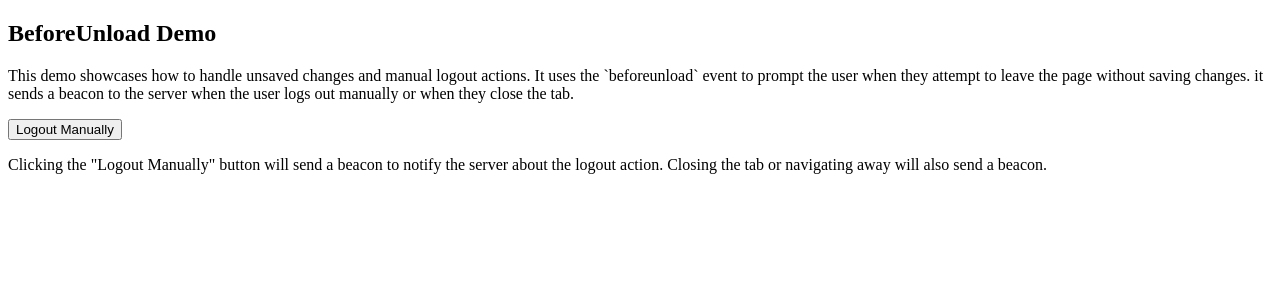
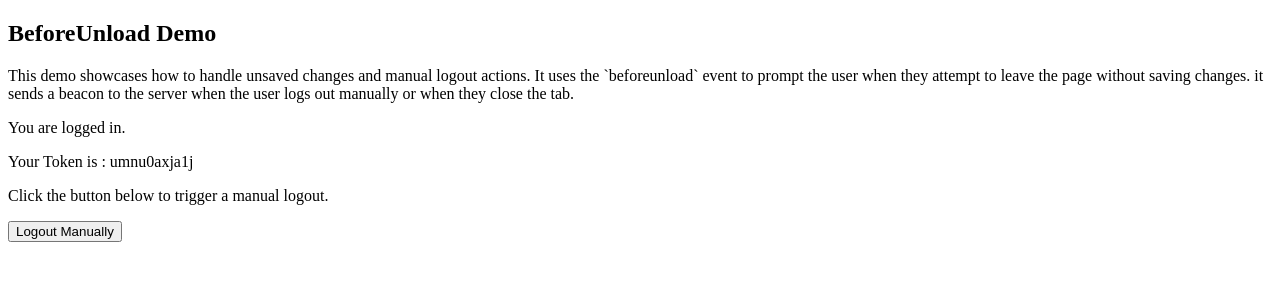
Before and after one commit to deivasivam/beforeunload-demo, an Angular app: page / in a window 1280 px wide. Both pictures are taken after a click on the button "Login Manually". Shown: the top 300 px of the page. Built offline with nearby package versions, Linux system fonts and the light colour scheme; no server answers.

Commit message:
feat: enhance login/logout functionality with token management

```diff
--- a/src/app/app.component.html
+++ b/src/app/app.component.html
@@ -10,11 +10,15 @@
 
 
 <div [ngSwitch]="isLoggedIn">
-  <button *ngSwitchCase="false" (click)="triggerManualApi('login/')">Login Manually</button>
-  <button *ngSwitchCase="true" (click)="triggerManualApi('logout/')">Logout Manually</button>
+  <div *ngSwitchCase="true">
+    <p>You are logged in.</p>
+    <p>Your Token is : {{token}}</p>
+    <p>Click the button below to trigger a manual logout.</p>
+    <button (click)="triggerManualApi('logout/')">Logout Manually</button>
+  </div>
+  <div *ngSwitchCase="false">
+    <p>You are not logged in.</p>
+    <p>Please log in to access the application.</p>
+    <button (click)="triggerManualApi('login/')">Login Manually</button>
+  </div>
 </div>
-
-<p>
-  Clicking the "Logout Manually" button will send a beacon to notify the server
-  about the logout action. Closing the tab or navigating away will also send a beacon.
-</p>
--- a/src/app/app.component.ts
+++ b/src/app/app.component.ts
@@ -141,6 +141,7 @@ export class AppComponent implements OnInit {
 
   private logApiUrl = 'http://localhost:3000/signin/';
   isLoggedIn = false;
+  token = '';
 
   constructor(private sessionTracker: SessionTrackerService) { }
 
@@ -148,6 +149,7 @@ export class AppComponent implements OnInit {
     this.sessionTracker.initSessionTracking();
     if (localStorage.getItem('authToken')) {
       this.isLoggedIn = true;
+      this.token = localStorage.getItem('authToken') || '';
     }
   }
 
@@ -168,6 +170,8 @@ export class AppComponent implements OnInit {
     if (endPoint === 'login/') {
       localStorage.setItem('authToken', Math.random().toString(36).substring(2, 15));
       this.isLoggedIn = true;
+      this.token = localStorage.getItem('authToken') || '';
+
     }
     if (endPoint === 'logout/') {
       localStorage.removeItem('authToken');
```
